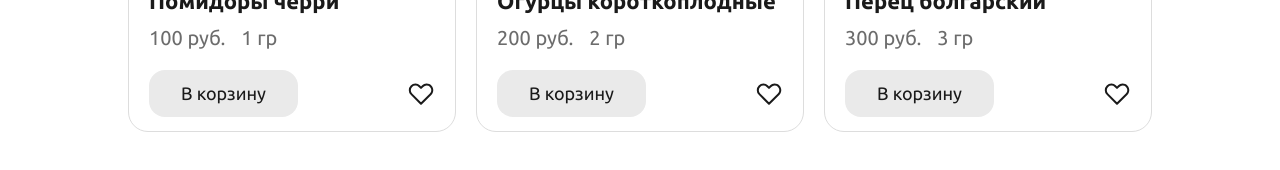
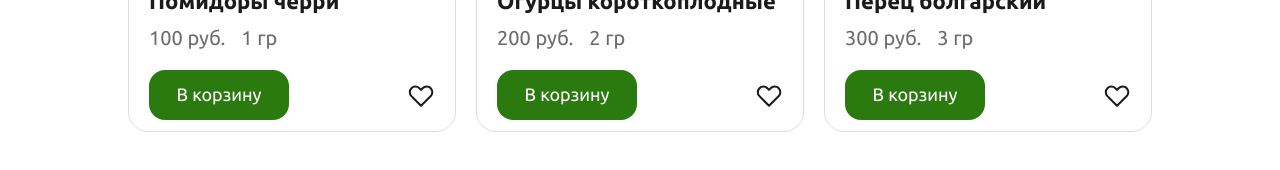
Before and after one commit to kavabunga/goodfood-frontend, a React (Vite) app: page /cart in a window 1280 px wide. Shown: the part 859-1029 px from the top of the page. Built offline with nearby package versions, Linux system fonts and the light colour scheme; no server answers.

Commit message:
feat: add button 'to/off cart' in product card

```diff
--- a/src/components/Button/button.module.scss
+++ b/src/components/Button/button.module.scss
@@ -143,9 +143,9 @@
 
 	transition: 0.5s;
 
-	@media screen and (width <= 876px) {
+	@media screen and (width <= 768px) {
 		font-size: 13px;
-		max-width: 110px;
+		max-width: 94px;
 		max-height: 34px;
 		border-radius: 12px;
 	}
@@ -168,9 +168,9 @@
 	height: 50px;
 	transition: 0.5s;
 
-	@media screen and (width <= 876px) {
+	@media screen and (width <= 768px) {
 		font-size: 13px;
-		max-width: 110px;
+		max-width: 94px;
 		max-height: 34px;
 		border-radius: 12px;
 	}
@@ -200,7 +200,7 @@
 
 	transition: 0.5s;
 
-	@media screen and (width <= 876px) {
+	@media screen and (width <= 768px) {
 		font-size: 13px;
 		max-width: 94px;
 		max-height: 34px;
--- a/src/components/product-card/index.tsx
+++ b/src/components/product-card/index.tsx
@@ -1,11 +1,13 @@
-import React, { useState } from 'react';
+import React, { useEffect, useState } from 'react';
 import { Link } from 'react-router-dom';
+import Button from '@components/Button';
 import styles from './product-card.module.scss';
 import { BASE_URL } from '@data/constants.ts';
 import LikeIcon from '@images/like-icon.svg?react';
 import clsx from 'clsx';
 import { useAuth } from '@hooks/use-auth';
 import { usePopup } from '@hooks/use-popup';
+import { useCart } from '@hooks/use-cart-context.ts';
 import CheckIcon from '@images/check.svg?react';
 import api from '@services/api';
 
@@ -38,6 +40,15 @@ const ProductCard: React.FC<ProductCardProps> = ({
 	const [isLoaded, setIsLoaded] = useState(false);
 
 	const [isFavorite, setIsFavorite] = useState(is_favorited);
+	const { cartData, updateCart, deleteCart } = useCart();
+	const [isInCart, setIsInCart] = React.useState<boolean>(false);
+
+	useEffect(() => {
+		if (idCard !== undefined) {
+			const isProductInCart = cartData.products.some((product) => product.id === idCard);
+			setIsInCart(isProductInCart);
+		}
+	}, [cartData, idCard]);
 
 	const handleLikeButton = () => {
 		if (isLoaded) return;
@@ -52,6 +63,13 @@ const ProductCard: React.FC<ProductCardProps> = ({
 					.productsFavoriteCreate(idCard)
 					.then(() => setIsFavorite(true))
 					.finally(() => setIsLoaded(false));
+	};
+
+	const handleCartButton = () => {
+		if (isInCart) {
+			return deleteCart(idCard);
+		}
+		return updateCart(idCard, 1);
 	};
 
 	// Можно вынести в отдельный фал
@@ -93,8 +111,11 @@ const ProductCard: React.FC<ProductCardProps> = ({
 			</div>
 
 			<div className={styles['card__button-container']}>
-				{/* кнопку "В корзину" заменить на кноку из UI-kit */}
-				<button className={styles['card__cart-button']}>В корзину</button>
+				<Button
+					buttonText={isInCart ? 'В корзине' : 'В корзину'}
+					buttonStyle={isInCart ? 'green-border-button' : 'green-border-button__active'}
+					onClick={handleCartButton}
+				/>
 
 				{checkboxControl ? (
 					<label className={styles.label}>
--- a/src/components/product-card/product-card.module.scss
+++ b/src/components/product-card/product-card.module.scss
@@ -99,32 +99,32 @@
 	}
 }
 
-.card__cart-button {
-	background: #eaeaea;
-	padding: 11px 32px;
-	border: none;
-	color: #1a1a1a;
-	font-family: Ubuntu, Arial, sans-serif;
-	font-size: 18px;
-	font-weight: 400;
-	line-height: 140%;
-	border-radius: 16px;
-	max-width: 153px;
+// .card__cart-button {
+// 	background: #eaeaea;
+// 	padding: 11px 32px;
+// 	border: none;
+// 	color: #1a1a1a;
+// 	font-family: Ubuntu, Arial, sans-serif;
+// 	font-size: 18px;
+// 	font-weight: 400;
+// 	line-height: 140%;
+// 	border-radius: 16px;
+// 	max-width: 153px;
 
-	&:hover {
-		color: white;
-		background-color: $accent-color-bright-green;
-		cursor: pointer;
-	}
+// 	&:hover {
+// 		color: white;
+// 		background-color: $accent-color-bright-green;
+// 		cursor: pointer;
+// 	}
 
-	transition: 0.3s;
+// 	transition: 0.3s;
 
-	@media screen and (width <= 768px) {
-		padding: 8px 16px;
-		font-size: 13px;
-		border-radius: 12px;
-	}
-}
+// 	@media screen and (width <= 768px) {
+// 		padding: 8px 16px;
+// 		font-size: 13px;
+// 		border-radius: 12px;
+// 	}
+// }
 
 .card__like-button {
 	width: 28px;
```
